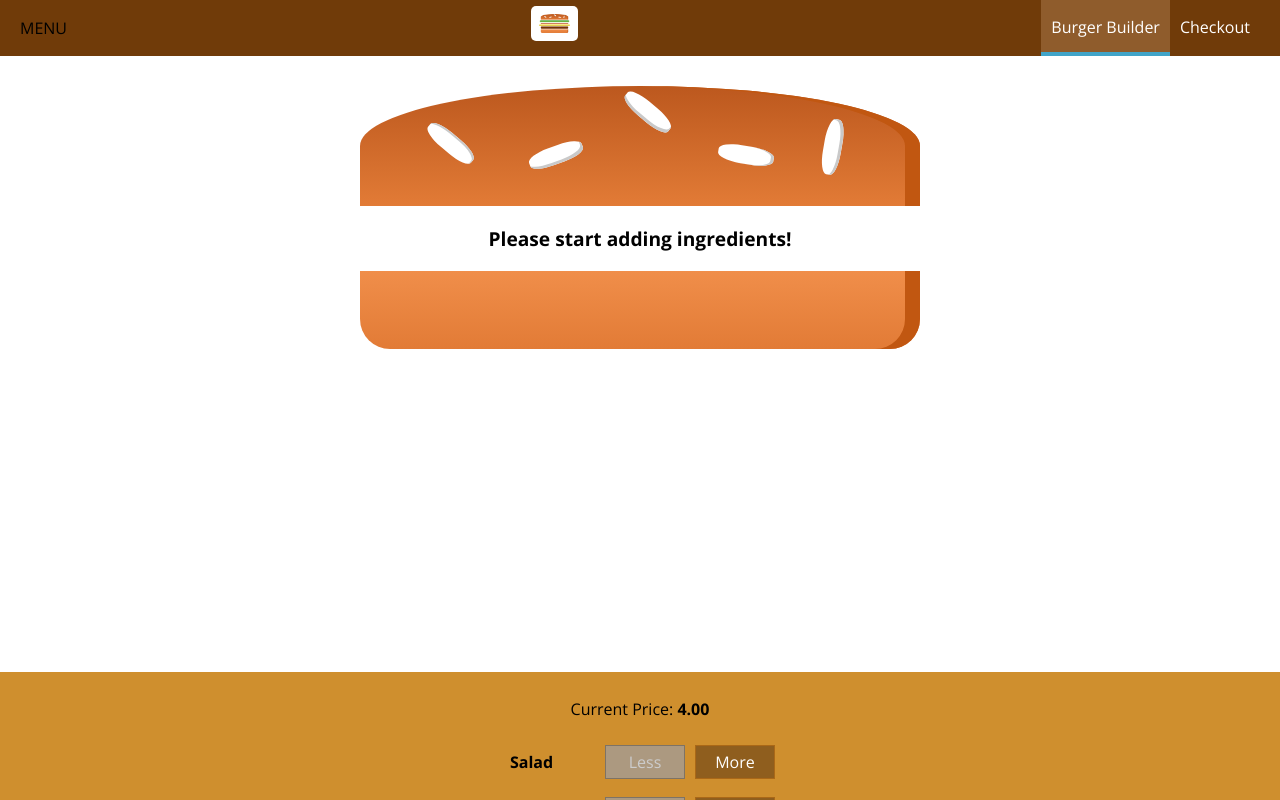
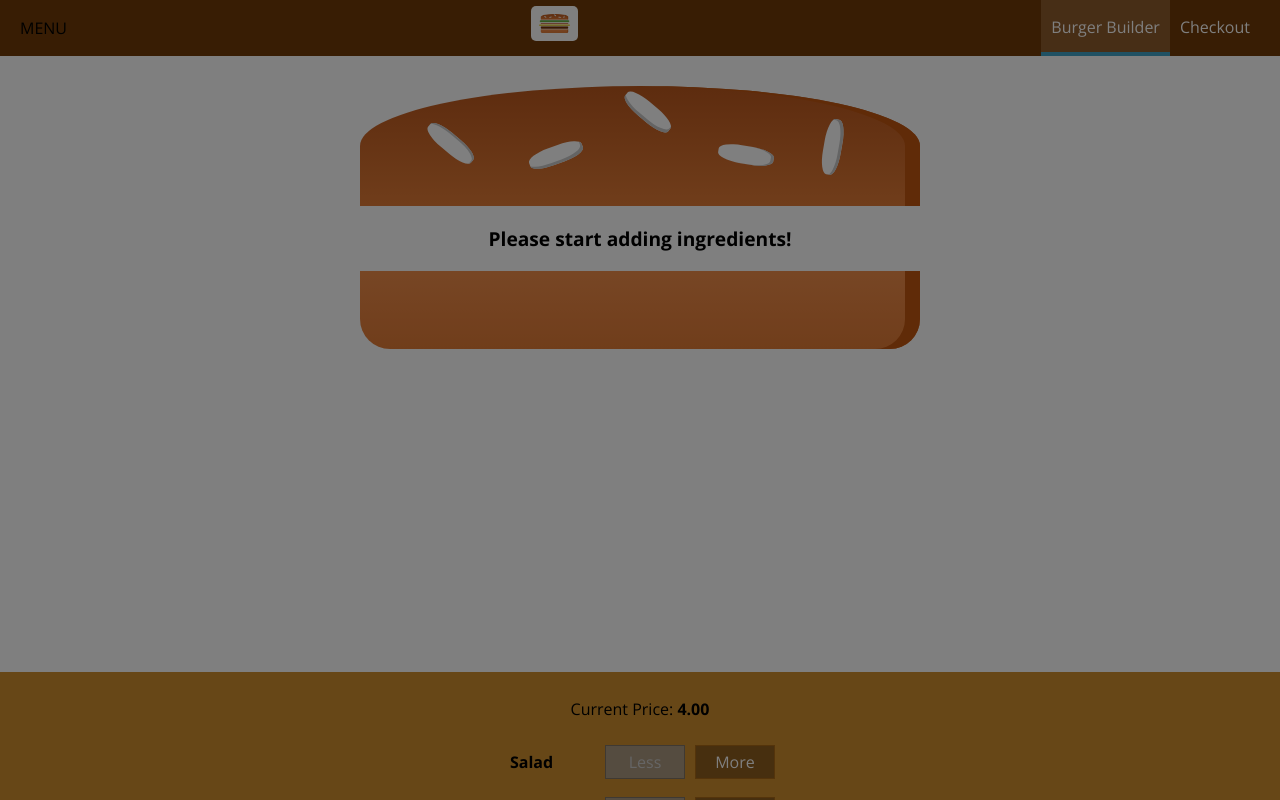
Before and after one commit to eryilmazyasin/burger, a React (Create React App) app: page / in a window 1280 px wide. Shown: the top 800 px of the page. Built offline with nearby package versions, Linux system fonts and the light colour scheme.

Commit message:
sidedrawer animations

```diff
--- a/src/components/Layout/Layout.js
+++ b/src/components/Layout/Layout.js
@@ -1,18 +1,30 @@
-import React from 'react';
+import React, { Component } from 'react';
 import Aux from '../../hoc/Aux';
 import classes from './Layout.module.css';
 import Toolbar from '../Navigation/Toolbar/Toolbar';
 import SideDrawer from '../Navigation/SideDrawer/SideDrawer';
 
-const layout = ( props ) => (
-    <Aux>
-        <Toolbar />
-        <SideDrawer />
-        <main className={classes.Content}>
-            {props.children}
-        </main>
-    </Aux>
+class Layout extends Component {
 
-);
+    state = {
+        showSideDrawer: true
+    }
+    sideDrawerClosedHandler = () => {
+        this.setState({showSideDrawer: false})
+    }
+    render (){
+        return (
+            <Aux>
+                <Toolbar />
+                <SideDrawer
+                open={this.state.showSideDrawer}
+                closed={this.sideDrawerClosedHandler} />
+                <main className={classes.Content}>
+                    {this.props.children}
+                </main>
+            </Aux>
+        )
+    }
+}
 
-export default layout;
+export default Layout;
--- a/src/components/Navigation/SideDrawer/SideDrawer.js
+++ b/src/components/Navigation/SideDrawer/SideDrawer.js
@@ -3,11 +3,21 @@
 import Logo from '../../Logo/Logo';
 import NavigationItems from '../NavigationItems/NavigationItems';
 import classes from './SideDrawer.module.css';
+import Backdrop from '../../UI/Backdrop/Backdrop';
+import Aux from '../../../hoc/Aux';
 
 const sideDrawer = (props) => {
 
+    let attachedClasses = [classes.SideDrawer, classes.Close];
+
+    if (props.open) {
+        attachedClasses = [classes.SideDrawer, classes.Open];
+    }
+
     return (
-        <div className={classes.SideDrawer}>
+        <Aux>
+            <Backdrop show={props.open} clicked={props.closed} />
+            <div className={attachedClasses.join(' ')}>
                 <div className={classes.Logo}>
                     <Logo />
                 </div>
@@ -17,6 +27,7 @@
                 </nav>
             </div>
 
+        </Aux>
     )
 }
 
--- a/src/components/Navigation/SideDrawer/SideDrawer.module.css
+++ b/src/components/Navigation/SideDrawer/SideDrawer.module.css
@@ -30,5 +30,5 @@
 
 .Logo {
     height:11%;
-    margin-bottom:36px;
+    margin-bottom:32px;
 }
```
Lines whose indentation alone changed are shown as unchanged.
